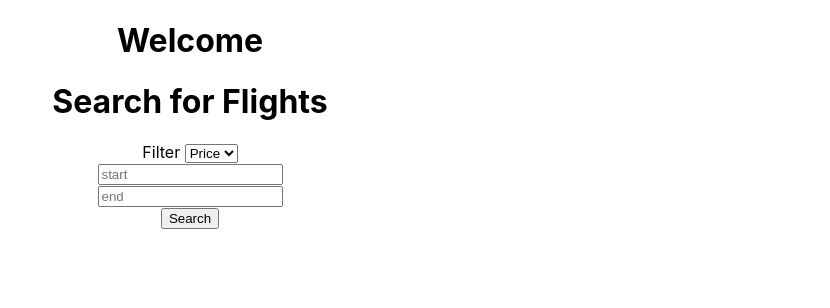
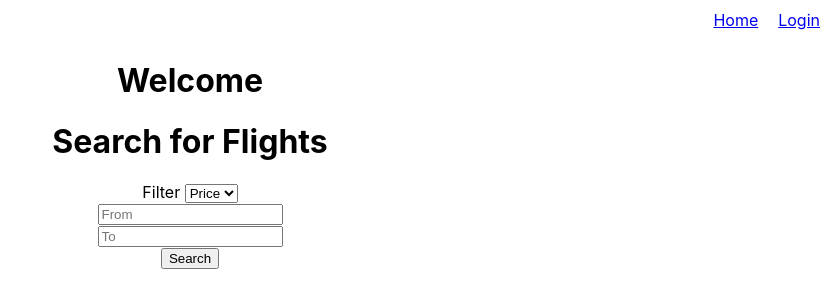
Before and after one commit to ECE465-Cloud-Computing/ECE-465-Cloud-Computing-Final, a React (Create React App) app in the folder react-app/: page / in a window 1280 px wide. Shown: the top 308 px of the page, without its empty margins (450-1280 px from the left). Built offline with nearby package versions, Linux system fonts and the light colour scheme.

Commit message:
Added nav

```diff
--- a/react-app/src/App.js
+++ b/react-app/src/App.js
@@ -3,10 +3,12 @@ import "./App.css";
 import Home from "./components/Home";
 import Login from './components/Login.js'
 import Register from "./components/Register";
+import Nav from "./components/Nav";
 
 function App() {
     return (
         <Router>
+            <Nav/>
             <Switch>
                 <Route path="/" exact component={Home}/>
                 <Route path="/register" exact component={Register}/>
--- /dev/null
+++ b/react-app/src/components/Nav.js
@@ -0,0 +1,29 @@
+import React from "react";
+import {Link} from "react-router-dom";
+
+const Nav = (props) => {
+    function handleLogout() {
+        localStorage.removeItem("user");
+        window.location.href = "http://localhost:3000/";
+    }
+
+    const user = JSON.parse(localStorage.getItem("user"));
+    if (user != null) {
+        return (
+            <div style={{textAlign: 'right', padding: '10px'}}>
+                <Link to="/">Home</Link>
+                <Link to="/trips">My trips</Link>
+                <button onClick={handleLogout} style={{marginLeft: '20px'}}>Logout</button>
+            </div>
+        );
+    } else {
+        return (
+            <div style={{textAlign: 'right', padding: '10px'}}>
+                <Link to="/">Home</Link>
+                <Link to="/login" style={{marginLeft: '20px'}}>Login</Link>
+            </div>
+        );
+    }
+};
+
+export default Nav;
--- a/react-app/src/components/Search.js
+++ b/react-app/src/components/Search.js
@@ -51,17 +51,17 @@ class Search extends Component {
         });
         const isValid = this.validate();
         if (isValid) {
-            // console.log(this.state);
+            console.log(this.state);
             axios
-                .post("http://localhost:5000/user/login", null, {
+                .post("http://3.83.211.184:5000/", null, {
                     params: {
-                        start: this.state.email,
-                        end: this.state.password,
+                        start: 0,
+                        end: 3,
                         filter: this.state.filter,
                     },
                 })
                 .then((response) => {
-
+                    console.log(response.data);
                 })
                 .catch((error) => {
                     if (error.response) {
@@ -100,7 +100,7 @@ class Search extends Component {
                     <input
                         type="text"
                         name="start"
-                        placeholder="start"
+                        placeholder="From"
                         value={start}
                         onChange={this.handleChange}
                     />
@@ -110,7 +110,7 @@ class Search extends Component {
                     <input
                         type="text"
                         name="end"
-                        placeholder="end"
+                        placeholder="To"
                         value={end}
                         onChange={this.handleChange}
                     />
```
Also changed, not shown: 1 other file (tests, documents, lock files or other folders).
